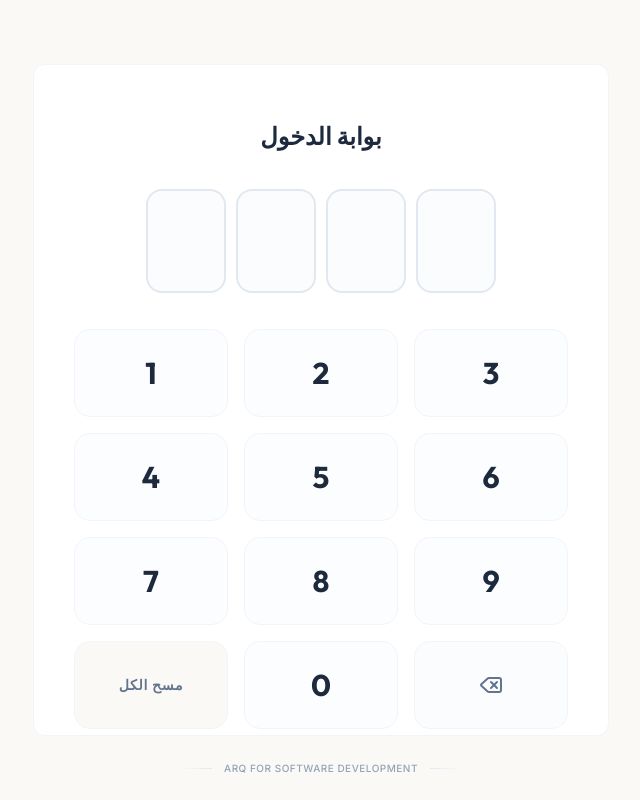
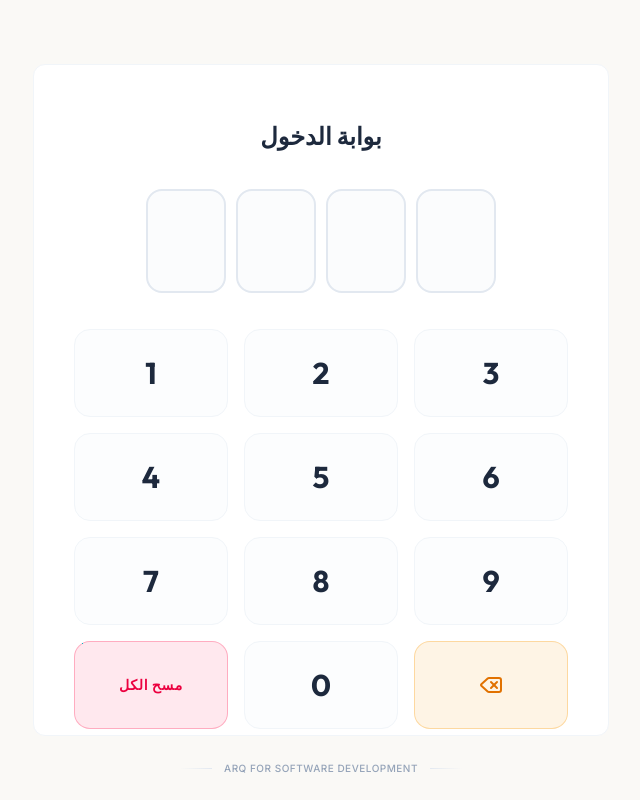
Before and after one commit to tarekhamada875-droid/ARK-Project, a React (Vite) app: page / in a window 1280 px wide. Shown: the whole page, without its empty margins (319-959 px from the left). Built offline with nearby package versions, Linux system fonts and the light colour scheme; no server answers.

Commit message:
style: improve UI feedback for destructive and utility buttons
Updated button styles to use semantic colors for clear visual distinction, emphasizing danger actions with rose tints and backspace/clear actions with amber highlights.

```diff
--- a/src/components/auth/LoginView.tsx
+++ b/src/components/auth/LoginView.tsx
@@ -101,7 +101,7 @@ export const LoginView: React.FC<LoginViewProps> = memo(({
           <button
             disabled={isLoading}
             onClick={handleClearAll}
-            className="h-14 sm:h-18 md:h-22 rounded-2xl bg-[#faf9f6] dark:bg-slate-900 border border-slate-100 dark:border-slate-800 text-slate-500 dark:text-slate-400 font-bold text-xs sm:text-sm outline-none uppercase tracking-wider disabled:pointer-events-none flex items-center justify-center transition-[background-color,transform] duration-75 active:scale-95 active:bg-slate-100 dark:active:bg-slate-950 select-none touch-manipulation"
+            className="h-14 sm:h-18 md:h-22 rounded-2xl bg-rose-500/10 hover:bg-rose-500/20 dark:bg-rose-500/15 dark:hover:bg-rose-500/25 border border-rose-500/30 text-rose-600 dark:text-rose-400 font-black text-xs sm:text-sm outline-none uppercase tracking-wider disabled:pointer-events-none flex items-center justify-center transition-all active:scale-95 select-none touch-manipulation shadow-sm"
           >
             مسح الكل
           </button>
@@ -115,9 +115,9 @@ export const LoginView: React.FC<LoginViewProps> = memo(({
           <button
             disabled={isLoading}
             onClick={handleDelete}
-            className="h-14 sm:h-18 md:h-22 rounded-2xl bg-slate-100/30 dark:bg-slate-800/20 border border-slate-100 dark:border-slate-800 text-slate-500 dark:text-slate-400 flex items-center justify-center active:bg-slate-200 dark:active:bg-slate-700 transition-[background-color,transform] duration-75 active:scale-95 outline-none disabled:pointer-events-none select-none touch-manipulation"
+            className="h-14 sm:h-18 md:h-22 rounded-2xl bg-amber-500/10 hover:bg-amber-500/20 dark:bg-amber-500/15 dark:hover:bg-amber-500/25 border border-amber-500/30 text-amber-600 dark:text-amber-400 flex items-center justify-center active:bg-amber-500/30 transition-all active:scale-95 outline-none disabled:pointer-events-none select-none touch-manipulation shadow-sm"
           >
-            <Delete className="w-5 h-5 sm:w-6 sm:h-6" />
+            <Delete className="w-5 h-5 sm:w-6 sm:h-6 text-amber-600 dark:text-amber-400" />
           </button>
         </div>
 
--- a/src/components/modals/LogoutConfirmModal.tsx
+++ b/src/components/modals/LogoutConfirmModal.tsx
@@ -127,7 +127,7 @@ export const LogoutConfirmModal: React.FC<LogoutConfirmModalProps> = memo(({
             type="button"
             disabled={isLoggingOut}
             onClick={onCancel}
-            className="h-16 rounded-2xl bg-[#faf9f6] dark:bg-slate-900 border-2 border-slate-150 dark:border-slate-800/80 text-slate-400 dark:text-slate-500 font-extrabold text-sm active:scale-[0.95] outline-none transition-all disabled:opacity-50"
+            className="h-16 rounded-2xl bg-slate-800 hover:bg-slate-700 border-2 border-slate-700 text-slate-200 font-extrabold text-sm active:scale-[0.95] outline-none transition-all disabled:opacity-50 shadow-sm"
           >
             إلغاء
           </button>
@@ -143,9 +143,9 @@ export const LogoutConfirmModal: React.FC<LogoutConfirmModalProps> = memo(({
             type="button"
             disabled={isLoggingOut}
             onClick={handleBackspace}
-            className="h-16 rounded-2xl bg-slate-100 dark:bg-slate-800 text-slate-400 dark:text-slate-500 flex items-center justify-center active:scale-[0.95] outline-none transition-all disabled:opacity-50"
+            className="h-16 rounded-2xl bg-amber-500/10 hover:bg-amber-500/20 dark:bg-amber-500/15 dark:hover:bg-amber-500/25 border-2 border-amber-500/30 text-amber-600 dark:text-amber-400 flex items-center justify-center active:scale-[0.95] outline-none transition-all disabled:opacity-50 shadow-sm"
           >
-            <Delete className="w-6 h-6" />
+            <Delete className="w-6 h-6 text-amber-600 dark:text-amber-400" />
           </button>
         </div>
 
```
